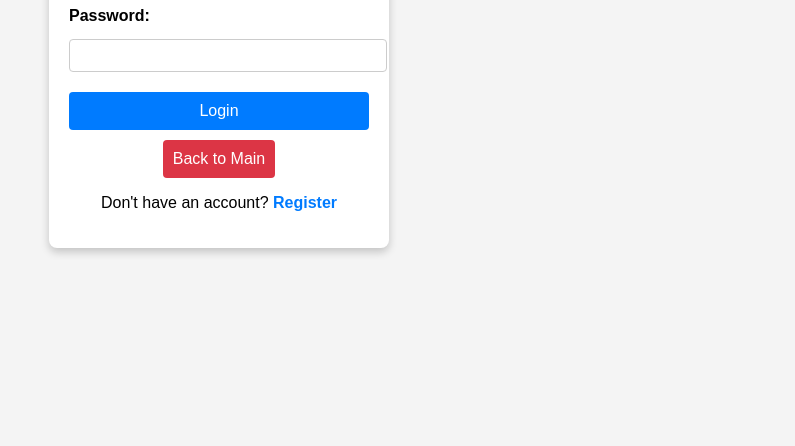
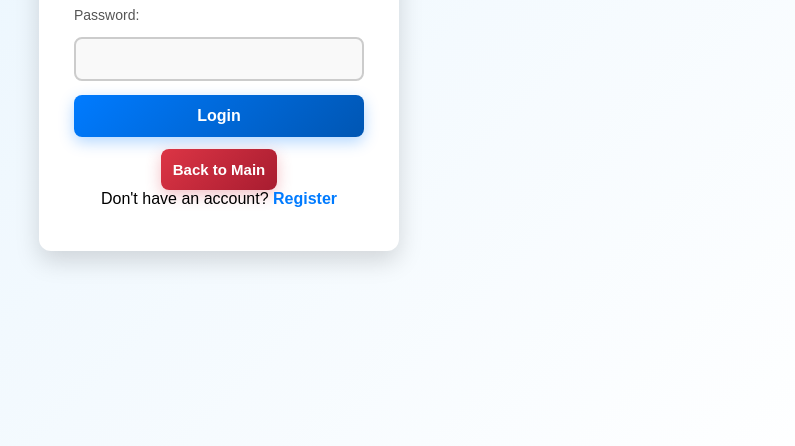
Before and after one commit to Kine-Master/smart-fan-system-with-wifi, a plain HTML site: page fan-frontend/login.html in a window 1280 px wide. Shown: the part 354-800 px from the top of the page, without its empty margins (421-1216 px from the left). Drawn offline with Linux system fonts and the light colour scheme.

Commit message:
CSS styling

```diff
--- a/fan-frontend/styles.css
+++ b/fan-frontend/styles.css
@@ -1,98 +1,140 @@
-/* General Page Styling */
-body {
-    font-family: Arial, sans-serif;
-    background-color: #f4f4f4;
+/* 🌎 Global Reset */
+* {
+    box-sizing: border-box;
     margin: 0;
     padding: 0;
+    font-family: 'Poppins', sans-serif;
+}
+
+/* 🎨 Background Styling */
+body {
+    background: linear-gradient(135deg, #e3f2fd, #ffffff);
     display: flex;
     justify-content: center;
     align-items: center;
     height: 100vh;
+    padding: 20px;
 }
 
-/* Container for Forms and Content */
+/* 📦 Container Styling */
 .container, .login-container, .register-container, .settings-container {
-    background: white;
-    padding: 20px;
-    border-radius: 8px;
-    box-shadow: 0px 4px 8px rgba(0, 0, 0, 0.2);
-    width: 300px;
+    background: #ffffff;
+    border-radius: 12px;
+    padding: 35px;
+    width: 360px;
     text-align: center;
+    box-shadow: 0px 10px 25px rgba(0, 0, 0, 0.15);
+    transition: transform 0.3s ease-in-out, box-shadow 0.3s ease-in-out;
 }
 
-/* Headings */
-h2 {
-    margin-bottom: 20px;
-    color: #333;
+.container:hover, .login-container:hover, .register-container:hover, .settings-container:hover {
+    transform: scale(1.03);
+    box-shadow: 0px 12px 30px rgba(0, 0, 0, 0.2);
 }
 
-/* Form Styling */
+/* 📝 Headings */
+h2 {
+    font-size: 24px;
+    color: #333;
+    margin-bottom: 15px;
+    font-weight: 600;
+}
+
+/* 📝 Form Styling */
 form {
     display: flex;
     flex-direction: column;
-    gap: 10px;
+    gap: 14px;
 }
 
+/* 🏷️ Labels */
 label {
-    font-weight: bold;
+    font-weight: 500;
     text-align: left;
     display: block;
+    font-size: 14px;
+    color: #555;
 }
 
+/* 🖊️ Input Fields */
 input, select {
     width: 100%;
-    padding: 8px;
-    margin-top: 4px;
-    border: 1px solid #ccc;
-    border-radius: 4px;
+    padding: 12px;
+    border: 2px solid #ccc;
+    border-radius: 8px;
+    font-size: 14px;
+    transition: all 0.3s ease;
+    background: #f9f9f9;
+    outline: none;
 }
 
+input::placeholder {
+    color: #999;
+}
+
+input:focus, select:focus {
+    border-color: #007BFF;
+    background: #ffffff;
+    box-shadow: 0px 0px 8px rgba(0, 123, 255, 0.3);
+}
+
+/* 🚀 Buttons */
 button {
-    background-color: #007BFF;
+    background: linear-gradient(135deg, #007BFF, #0056b3);
     color: white;
-    padding: 10px;
+    padding: 12px;
     border: none;
-    border-radius: 4px;
+    border-radius: 8px;
     cursor: pointer;
     font-size: 16px;
-    margin-top: 10px;
+    font-weight: 600;
+    transition: all 0.3s ease;
+    box-shadow: 0px 5px 15px rgba(0, 123, 255, 0.3);
 }
 
 button:hover {
-    background-color: #0056b3;
+    background: linear-gradient(135deg, #0056b3, #003f80);
+    transform: translateY(-2px);
 }
 
-/* Error Messages */
+/* ❌ Error Messages */
 .error-message {
     color: red;
     font-size: 14px;
-    margin-top: 10px;
+    margin-top: 8px;
 }
 
-/* Links */
+/* 🔗 Links */
 a {
     color: #007BFF;
     text-decoration: none;
     font-weight: bold;
+    transition: color 0.3s ease;
 }
 
 a:hover {
     text-decoration: underline;
+    color: #0056b3;
 }
 
-/* Back and Logout Buttons */
+/* 🔙 Back & Logout Buttons */
 #back-to-main, #logout {
-    background-color: #dc3545;
-    margin-top: 10px;
+    background: linear-gradient(135deg, #dc3545, #a81c30);
+    margin-top: 12px;
+    font-size: 15px;
+    transition: all 0.3s ease;
+    box-shadow: 0px 5px 15px rgba(220, 53, 69, 0.3);
 }
 
 #back-to-main:hover, #logout:hover {
-    background-color: #b02a37;
+    background: linear-gradient(135deg, #b02a37, #850d20);
+    transform: translateY(-2px);
 }
 
-/* Responsive Design */
-@media (max-width: 400px) {
+/* 📱 Responsive Design */
+@media (max-width: 450px) {
     .container, .login-container, .register-container, .settings-container {
-        width: 90%;
+        width: 95%;
+        padding: 30px;
     }
 }
```
